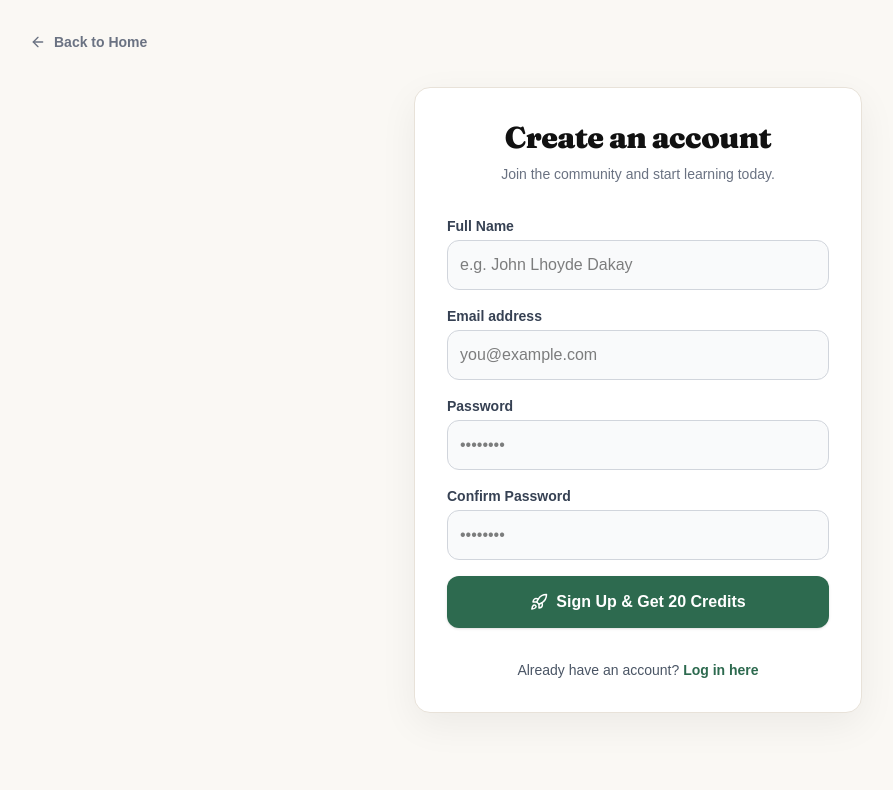
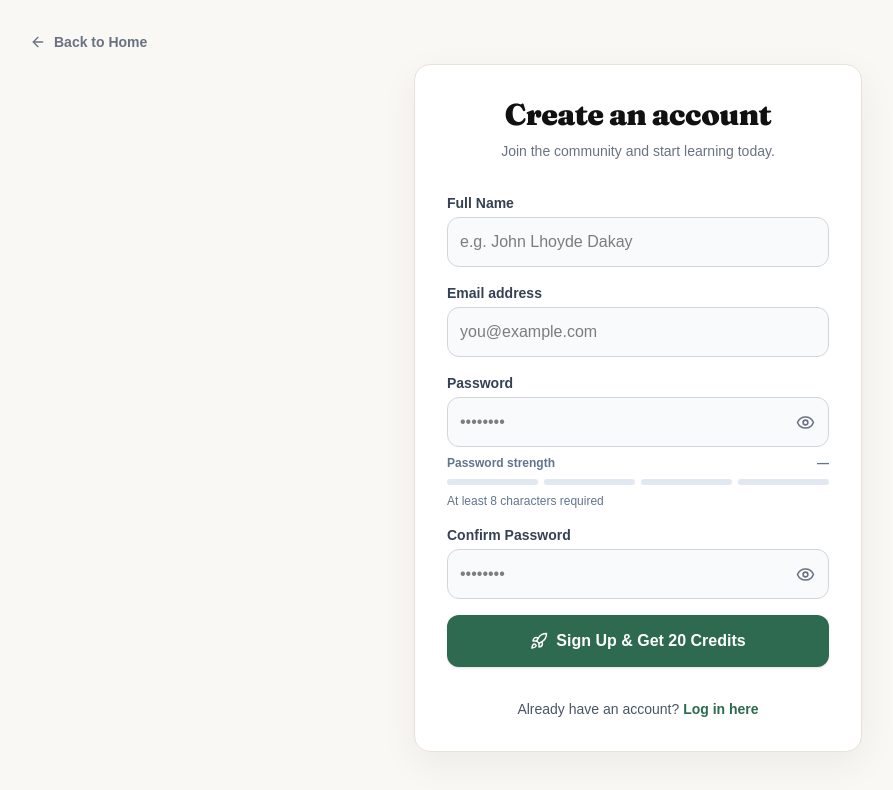
Before and after one commit to jldakaysedut/FinalCapstoneSkillCredit, a React (Vite) app: page /register in a window 1280 px wide. Shown: the top 790 px of the page, without its empty margins (2-895 px from the left). Built offline with nearby package versions, Linux system fonts and the light colour scheme; no server answers.

Commit message:
Add Expo-style password strength indicator to Web auth

```diff
--- /dev/null
+++ b/src/components/PasswordStrengthMeter.jsx
@@ -0,0 +1,53 @@
+import React from 'react';
+
+// Matches the Expo password-strength guide; Supabase Auth remains the final authority.
+export const MIN_PASSWORD_LENGTH = 8;
+
+export default function PasswordStrengthMeter({ password = '' }) {
+  const lengthOK = password.length >= MIN_PASSWORD_LENGTH;
+  const variety = [
+    /[a-z]/.test(password),
+    /[A-Z]/.test(password),
+    /[0-9]/.test(password),
+    /[^a-zA-Z0-9]/.test(password),
+  ].filter(Boolean).length;
+
+  const score = !password ? 0 : !lengthOK || variety <= 1 ? 1 : Math.min(variety, 4);
+  const levels = [
+    { label: 'No password', color: '#cbd5e1' },
+    { label: 'Weak', color: '#dc2626' },
+    { label: 'Fair', color: '#d97706' },
+    { label: 'Good', color: '#2563eb' },
+    { label: 'Strong', color: '#047857' },
+  ];
+  const active = levels[score];
+
+  return (
+    <div
+      className="mt-2 mb-1"
+      aria-label={`Password strength: ${active.label}. ${lengthOK ? 'Minimum length met' : 'At least 8 characters required'}`}
+    >
+      <div className="mb-2 flex items-center justify-between gap-2 text-xs">
+        <span className="font-semibold text-slate-500">Password strength</span>
+        <span className="font-bold" style={{ color: score ? active.color : '#64748b' }} aria-live="polite">
+          {password ? active.label : '—'}
+        </span>
+      </div>
+      <div className="flex gap-1.5" aria-hidden="true">
+        {[1, 2, 3, 4].map((segment) => (
+          <div
+            key={segment}
+            className="h-1.5 flex-1 rounded-full transition-colors duration-200"
+            style={{ backgroundColor: score >= segment ? active.color : '#e2e8f0' }}
+          />
+        ))}
+      </div>
+      <p className={`mt-2 text-xs ${lengthOK ? 'text-emerald-700' : 'text-slate-500'}`}>
+        {lengthOK ? '✓ Minimum 8 characters met' : 'At least 8 characters required'}
+      </p>
+      {!!password && lengthOK && score < 4 && (
+        <p className="mt-1 text-xs text-slate-500">Tip: Mix uppercase, lowercase, numbers and symbols.</p>
+      )}
+    </div>
+  );
+}
--- a/src/pages/auth/Register.jsx
+++ b/src/pages/auth/Register.jsx
@@ -1,7 +1,8 @@
 import { useState } from 'react';
 import { Link, useNavigate } from 'react-router-dom';
-import { ArrowLeft, Rocket } from 'lucide-react';
+import { ArrowLeft, Rocket, Eye, EyeOff } from 'lucide-react';
 import supabase from '../../supabaseClient';
+import PasswordStrengthMeter, { MIN_PASSWORD_LENGTH } from '../../components/PasswordStrengthMeter';
 
 export default function Register() {
   const navigate = useNavigate();
@@ -9,6 +10,8 @@ export default function Register() {
   const [email, setEmail] = useState('');
   const [password, setPassword] = useState('');
   const [confirmPassword, setConfirmPassword] = useState('');
+  const [showPassword, setShowPassword] = useState(false);
+  const [showConfirmPassword, setShowConfirmPassword] = useState(false);
   const [loading, setLoading] = useState(false);
   const [errorMsg, setErrorMsg] = useState('');
   const [verificationEmail, setVerificationEmail] = useState('');
@@ -25,6 +28,9 @@ export default function Register() {
     }
     if (!/^\S+@\S+\.\S+$/.test(email.trim())) {
       return setErrorMsg('Please enter a valid email address.');
+    }
+    if (password.length < MIN_PASSWORD_LENGTH) {
+      return setErrorMsg(`Password must be at least ${MIN_PASSWORD_LENGTH} characters.`);
     }
     if (password !== confirmPassword) {
       return setErrorMsg('Passwords do not match');
@@ -204,27 +210,59 @@ export default function Register() {
           </div>
 
           <div>
-            <label className="block text-sm font-bold text-gray-700 mb-1">Password</label>
+            <label htmlFor="register-password" className="block text-sm font-bold text-gray-700 mb-1">Password</label>
+            <div className="relative">
               <input
-              type="password"
+                id="register-password"
+                type={showPassword ? 'text' : 'password'}
+                autoComplete="new-password"
                 required
                 value={password}
                 onChange={(e) => setPassword(e.target.value)}
-              className="w-full border border-gray-300 rounded-xl p-3 outline-none focus:border-[#2d6a4f] focus:ring-2 focus:ring-[#2d6a4f]/15 transition-colors duration-150 bg-gray-50 focus:bg-white"
+                className="w-full border border-gray-300 rounded-xl p-3 pr-12 outline-none focus:border-[#2d6a4f] focus:ring-2 focus:ring-[#2d6a4f]/15 transition-colors duration-150 bg-gray-50 focus:bg-white"
                 placeholder="••••••••"
               />
+              <button
+                type="button"
+                onClick={() => setShowPassword((value) => !value)}
+                aria-label={showPassword ? 'Hide password' : 'Show password'}
+                aria-pressed={showPassword}
+                className="absolute inset-y-0 right-0 flex w-12 items-center justify-center rounded-r-xl text-gray-500 transition-colors hover:text-[#2d6a4f] focus-visible:outline-none focus-visible:ring-2 focus-visible:ring-[#2d6a4f]"
+              >
+                {showPassword ? <EyeOff size={19} /> : <Eye size={19} />}
+              </button>
+            </div>
+            <PasswordStrengthMeter password={password} />
           </div>
 
           <div>
-            <label className="block text-sm font-bold text-gray-700 mb-1">Confirm Password</label>
+            <label htmlFor="register-confirm-password" className="block text-sm font-bold text-gray-700 mb-1">Confirm Password</label>
+            <div className="relative">
               <input
-              type="password"
+                id="register-confirm-password"
+                type={showConfirmPassword ? 'text' : 'password'}
+                autoComplete="new-password"
                 required
                 value={confirmPassword}
                 onChange={(e) => setConfirmPassword(e.target.value)}
-              className="w-full border border-gray-300 rounded-xl p-3 outline-none focus:border-[#2d6a4f] focus:ring-2 focus:ring-[#2d6a4f]/15 transition-colors duration-150 bg-gray-50 focus:bg-white"
+                className="w-full border border-gray-300 rounded-xl p-3 pr-12 outline-none focus:border-[#2d6a4f] focus:ring-2 focus:ring-[#2d6a4f]/15 transition-colors duration-150 bg-gray-50 focus:bg-white"
                 placeholder="••••••••"
               />
+              <button
+                type="button"
+                onClick={() => setShowConfirmPassword((value) => !value)}
+                aria-label={showConfirmPassword ? 'Hide confirmation password' : 'Show confirmation password'}
+                aria-pressed={showConfirmPassword}
+                className="absolute inset-y-0 right-0 flex w-12 items-center justify-center rounded-r-xl text-gray-500 transition-colors hover:text-[#2d6a4f] focus-visible:outline-none focus-visible:ring-2 focus-visible:ring-[#2d6a4f]"
+              >
+                {showConfirmPassword ? <EyeOff size={19} /> : <Eye size={19} />}
+              </button>
+            </div>
+            {!!confirmPassword && (
+              <p className={`mt-1.5 text-xs font-medium ${password === confirmPassword ? 'text-emerald-700' : 'text-rose-600'}`} aria-live="polite">
+                {password === confirmPassword ? '✓ Passwords match' : 'Passwords do not match yet'}
+              </p>
+            )}
           </div>
 
           <button
--- a/src/pages/auth/ResetPassword.jsx
+++ b/src/pages/auth/ResetPassword.jsx
@@ -1,12 +1,15 @@
 import { useState, useEffect } from 'react';
 import { useNavigate } from 'react-router-dom';
 import supabase from '../../supabaseClient';
-import { Lock, ArrowRight, CheckCircle2, AlertCircle } from 'lucide-react';
+import { Lock, ArrowRight, CheckCircle2, AlertCircle, Eye, EyeOff } from 'lucide-react';
+import PasswordStrengthMeter, { MIN_PASSWORD_LENGTH } from '../../components/PasswordStrengthMeter';
 
 export default function ResetPassword() {
   const navigate = useNavigate();
   const [password, setPassword] = useState('');
   const [confirmPassword, setConfirmPassword] = useState('');
+  const [showPassword, setShowPassword] = useState(false);
+  const [showConfirmPassword, setShowConfirmPassword] = useState(false);
   const [loading, setLoading] = useState(false);
   const [error, setError] = useState('');
   const [success, setSuccess] = useState(false);
@@ -29,8 +32,8 @@ export default function ResetPassword() {
       return;
     }
 
-    if (password.length < 6) {
-      setError("Password must be at least 6 characters long.");
+    if (password.length < MIN_PASSWORD_LENGTH) {
+      setError(`Password must be at least ${MIN_PASSWORD_LENGTH} characters long.`);
       return;
     }
 
@@ -85,28 +88,58 @@ export default function ResetPassword() {
           <form onSubmit={handleUpdatePassword} className="space-y-5">
             <div>
               <label htmlFor="new-password" className="mb-1.5 block text-xs font-bold uppercase tracking-wide text-gray-600">New Password</label>
+              <div className="relative">
                 <input
                   id="new-password"
-                type="password"
+                  type={showPassword ? 'text' : 'password'}
+                  autoComplete="new-password"
                   required
                   value={password}
                   onChange={(e) => setPassword(e.target.value)}
                   placeholder="••••••••"
-                className="w-full rounded-xl border border-gray-200 bg-gray-50 px-4 py-3 text-sm outline-none transition focus:border-emerald-500 focus:bg-white focus:ring-2 focus:ring-emerald-100 focus-visible:outline-none"
+                  className="w-full rounded-xl border border-gray-200 bg-gray-50 px-4 py-3 pr-12 text-sm outline-none transition focus:border-emerald-500 focus:bg-white focus:ring-2 focus:ring-emerald-100 focus-visible:outline-none"
                 />
+                <button
+                  type="button"
+                  onClick={() => setShowPassword((value) => !value)}
+                  aria-label={showPassword ? 'Hide password' : 'Show password'}
+                  aria-pressed={showPassword}
+                  className="absolute inset-y-0 right-0 flex w-12 items-center justify-center rounded-r-xl text-gray-500 transition-colors hover:text-emerald-700 focus-visible:outline-none focus-visible:ring-2 focus-visible:ring-emerald-600"
+                >
+                  {showPassword ? <EyeOff size={19} /> : <Eye size={19} />}
+                </button>
+              </div>
+              <PasswordStrengthMeter password={password} />
             </div>
 
             <div>
               <label htmlFor="confirm-password" className="mb-1.5 block text-xs font-bold uppercase tracking-wide text-gray-600">Confirm Password</label>
+              <div className="relative">
                 <input
                   id="confirm-password"
-                type="password"
+                  type={showConfirmPassword ? 'text' : 'password'}
+                  autoComplete="new-password"
                   required
                   value={confirmPassword}
                   onChange={(e) => setConfirmPassword(e.target.value)}
                   placeholder="••••••••"
-                className="w-full rounded-xl border border-gray-200 bg-gray-50 px-4 py-3 text-sm outline-none transition focus:border-emerald-500 focus:bg-white focus:ring-2 focus:ring-emerald-100 focus-visible:outline-none"
+                  className="w-full rounded-xl border border-gray-200 bg-gray-50 px-4 py-3 pr-12 text-sm outline-none transition focus:border-emerald-500 focus:bg-white focus:ring-2 focus:ring-emerald-100 focus-visible:outline-none"
                 />
+                <button
+                  type="button"
+                  onClick={() => setShowConfirmPassword((value) => !value)}
+                  aria-label={showConfirmPassword ? 'Hide confirmation password' : 'Show confirmation password'}
+                  aria-pressed={showConfirmPassword}
+                  className="absolute inset-y-0 right-0 flex w-12 items-center justify-center rounded-r-xl text-gray-500 transition-colors hover:text-emerald-700 focus-visible:outline-none focus-visible:ring-2 focus-visible:ring-emerald-600"
+                >
+                  {showConfirmPassword ? <EyeOff size={19} /> : <Eye size={19} />}
+                </button>
+              </div>
+              {!!confirmPassword && (
+                <p className={`mt-1.5 text-xs font-medium ${password === confirmPassword ? 'text-emerald-700' : 'text-rose-600'}`} aria-live="polite">
+                  {password === confirmPassword ? '✓ Passwords match' : 'Passwords do not match yet'}
+                </p>
+              )}
             </div>
 
             <button
```
Lines whose indentation alone changed are shown as unchanged.
